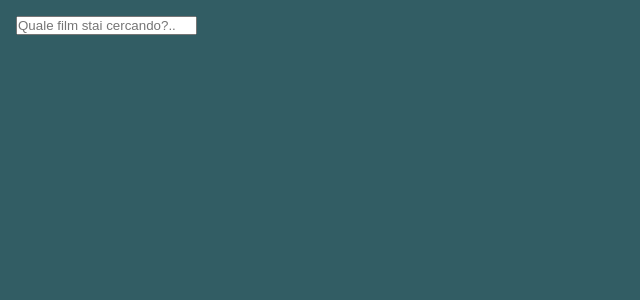
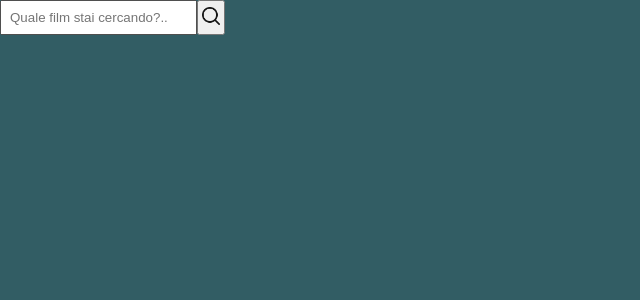
Before and after one commit to DanieleTrippodo/vite-boolflix, a Vue app: page / in a window 1280 px wide. Shown: the top 300 px of the page, without its empty margins (0-640 px from the left). Built offline with nearby package versions, Linux system fonts and the light colour scheme.

Commit message:
changes on FilmCard and some other minor changes

```diff
--- a/src/components/FilmCard.vue
+++ b/src/components/FilmCard.vue
@@ -1,7 +1,7 @@
 <template>
   <div class="film-card">
     <img :src="`https://image.tmdb.org/t/p/w500${movie.poster_path}`" alt="Movie Poster"/>
-    <h3>{{ movie.title }}</h3>
+    <h3 class="title-movie">{{ movie.title }}</h3>
   </div>
 </template>
 
@@ -16,14 +16,23 @@ export default {
 <style scoped>
 .film-card {
   display: inline-block;
-  margin: 10px;
-  padding: 10px;
-  border: 1px solid #ccc;
+  margin: 1rem;
+  padding: 1rem;
+  border: 1px solid #00fff2;
   border-radius: 4px;
   text-align: center;
+  color: rgb(211, 246, 255);
 }
 .film-card img {
-  width: 100%;
+  width: 10rem;
   height: auto;
 }
+
+.title-movie{
+  display: flex;
+  align-items: center;
+  justify-content: center;
+  flex-wrap: wrap;
+  width: 10rem;
+}
 </style>
--- a/src/components/MovieSearch.vue
+++ b/src/components/MovieSearch.vue
@@ -19,14 +19,25 @@ export default {
 
 
 <template>
-  <div>
+  <div class="flex">
     <input v-model="query" @keyup.enter="searchMovie" placeholder="Quale film stai cercando?.."/>
+    <button @click="searchMovie">   <img src="../assets/img/search-icon-2048x2048-cmujl7en.png" alt="Bottone-Cerca">   </button>
   </div>
 </template>
 
 
 <style scoped>
+
+.flex{
+  display: flex;
+}
+
 input{
-  margin: 1rem;
+  padding: .5rem;
+}
+
+img{
+  width: 1.5rem;
+  padding: .2rem;
 }
 </style>
```
